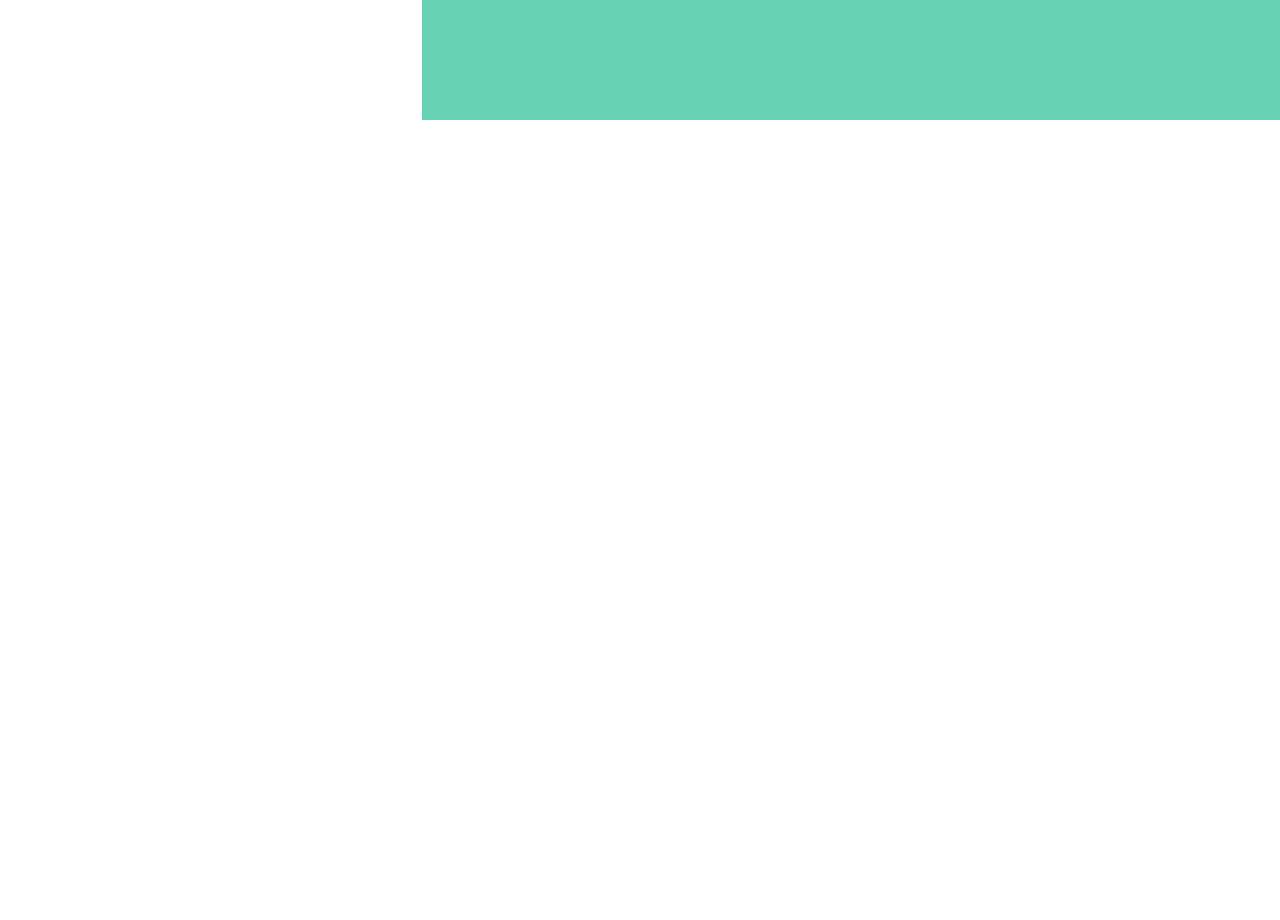
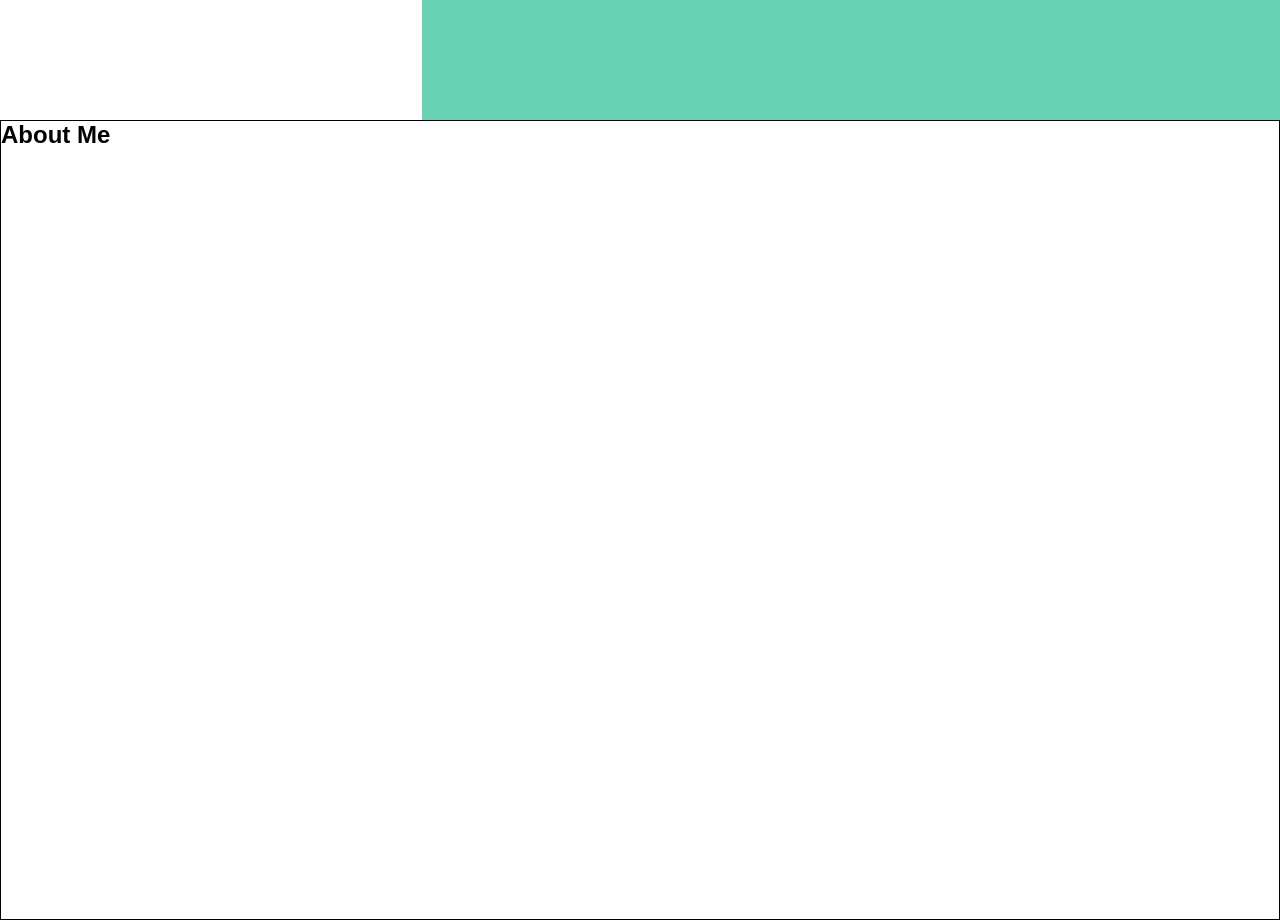
Before and after one commit to sidhant6393/Portfolio, a React (Create React App) app: page / in a window 1280 px wide. Shown: the part 680-1600 px from the top of the page. Before the commit the page ends 800 px from the top, so only its background shows below. Built offline with nearby package versions, Linux system fonts and the light colour scheme; a web font is replaced by a local one.

Commit message:
Added internal linking for about section and custome scrolling function

```diff
--- a/package.json
+++ b/package.json
@@ -11,6 +11,7 @@
     "react-dom": "^17.0.2",
     "react-lottie": "^1.2.3",
     "react-router-dom": "^5.3.0",
+    "react-router-hash-link": "^2.4.3",
     "react-scripts": "4.0.3",
     "styled-components": "^5.3.1",
     "web-vitals": "^1.1.2"
--- a/src/App.js
+++ b/src/App.js
@@ -1,48 +1,51 @@
-import { useEffect, useState } from "react";
-import Lottie from "react-lottie";
-import animationData from "./utils/preloader-animation-data.json";
-import { ThemeProvider } from "styled-components";
-import { lightTheme, darkTheme } from "./styles/theme";
+// import { useEffect, useState } from "react";
+// import Lottie from "react-lottie";
+// import animationData from "./utils/preloader-animation-data.json";
+// import { ThemeProvider } from "styled-components";
+// import { lightTheme, darkTheme } from "./styles/theme";
 
-import { SectionOne } from "./components/SectionOne"; // temp
+import { Routes } from "./routes/Routes";
 
-const lottieOption = {
-    loop: false,
-    autoplay: true,
-    animationData: animationData,
-    rendererSettings: {
-        preserveAspectRatio: "xMidYMid slice",
-    },
-};
+// import { SectionOne } from "./components/SectionOne"; // temp
+
+// const lottieOption = {
+//     loop: false,
+//     autoplay: true,
+//     animationData: animationData,
+//     rendererSettings: {
+//         preserveAspectRatio: "xMidYMid slice",
+//     },
+// };
 
 function App() {
-    const [loding, setLoding] = useState(true);
-    const [theme, setTheme] = useState(lightTheme);
+    //     const [loding, setLoding] = useState(true);
+    //     const [theme, setTheme] = useState(lightTheme);
 
-    useEffect(() => {
-        setTimeout(() => {
-            setLoding(false);
-        }, 5000);
-    }, []);
+    //     useEffect(() => {
+    //         setTimeout(() => {
+    //             setLoding(false);
+    //         }, 5000);
+    //     }, []);
 
     return (
-        <ThemeProvider theme={theme}>
-            {loding ? (
-                <div
-                    style={{
-                        height: "100vh",
-                        display: "flex",
-                        alignItems: "center",
-                        justifyContent: "center",
-                        background: theme.bg,
-                    }}
-                >
-                    <Lottie options={lottieOption} height={300} width={300} />
-                </div>
-            ) : (
-                <SectionOne theme={theme} setTheme={setTheme} />
-            )}
-        </ThemeProvider>
+        // <ThemeProvider theme={theme}>
+        //     {loding ? (
+        //         <div
+        //             style={{
+        //                 height: "100vh",
+        //                 display: "flex",
+        //                 alignItems: "center",
+        //                 justifyContent: "center",
+        //                 background: theme.bg,
+        //             }}
+        //         >
+        //             <Lottie options={lottieOption} height={300} width={300} />
+        //         </div>
+        //     ) : (
+        //         <SectionOne theme={theme} setTheme={setTheme} />
+        //     )}
+        // </ThemeProvider>
+        <Routes />
     );
 }
 
--- a/src/components/HomeContent.js
+++ b/src/components/HomeContent.js
@@ -53,6 +53,11 @@ const Resume = styled.button`
     display: grid;
     align-items: center;
     justify-content: center;
+
+    > a{
+        height: fit-content;
+        transform: translateY(-3px)
+    }
 `;
 
 export const HomeContent = () => {
--- a/src/components/Navbar.js
+++ b/src/components/Navbar.js
@@ -6,6 +6,8 @@ import gsap from "gsap";
 import { useEffect, useRef, useState } from "react";
 import { darkTheme, lightTheme } from "../styles/theme";
 import { breakPoint } from "../utils/breakPoints";
+import { HashLink } from "react-router-hash-link";
+import { scrollWithOffset } from "../utils/scrollWithOffset";
 
 const NavBarContainer = styled.div`
     height: 80px;
@@ -186,7 +188,14 @@ export const Navbar = ({ theme, setTheme }) => {
                 <div className="nav-toggle-container">
                     <div className="links">
                         <span>
-                            <Link to="#about-me">About Me</Link>
+                            <HashLink
+                                to="/#about-me"
+                                activeClassName="selected"
+                                activeStyle={{ color: 'red' }}
+                                scroll={el => scrollWithOffset(el)}
+                            // etc...
+                            >About Me</HashLink>
+                            {/* <Link to="#about-me">About Me</Link> */}
                         </span>
                         <span>
                             <Link to="#projects">Projects</Link>
@@ -268,6 +277,6 @@ export const Navbar = ({ theme, setTheme }) => {
                     </div>
                 </div>
             </div>
-        </NavBarContainer>
+        </NavBarContainer >
     );
 };
--- /dev/null
+++ b/src/components/about/About.js
@@ -0,0 +1,19 @@
+import React from 'react'
+
+import styled from 'styled-components'
+
+const AboutContainer = styled.section`
+    height: 100vh;
+    border: 1px solid #000;
+`
+
+export const About = () => {
+    return (
+        <AboutContainer>
+
+
+            <h2 id="about-me">About Me</h2>
+
+        </AboutContainer>
+    )
+}
--- /dev/null
+++ b/src/routes/Routes.js
@@ -0,0 +1,67 @@
+import { Route, Switch } from "react-router"
+import { SectionOne } from "../components/SectionOne"
+
+
+import { useEffect, useState } from "react";
+import Lottie from "react-lottie";
+import animationData from "../utils/preloader-animation-data.json";
+import { ThemeProvider } from "styled-components";
+import { lightTheme, darkTheme } from "../styles/theme";
+import { About } from "../components/about/About";
+
+
+const lottieOption = {
+    loop: false,
+    autoplay: true,
+    animationData: animationData,
+    rendererSettings: {
+        preserveAspectRatio: "xMidYMid slice",
+    },
+};
+
+export const Routes = () => {
+
+    const [loding, setLoding] = useState(true);
+    const [theme, setTheme] = useState(lightTheme);
+
+    useEffect(() => {
+        setTimeout(() => {
+            setLoding(false);
+        }, 5000);
+    }, []);
+
+    return (
+        <Switch>
+            <Route path="/" exact>
+                <ThemeProvider theme={theme}>
+                    {loding ? (
+                        <div
+                            style={{
+                                height: "100vh",
+                                display: "flex",
+                                alignItems: "center",
+                                justifyContent: "center",
+                                background: theme.bg,
+                            }}
+                        >
+                            <Lottie options={lottieOption} height={300} width={300} />
+                        </div>
+                    ) : (
+                        <>
+                            <SectionOne theme={theme} setTheme={setTheme} />
+                            <About />
+                        </>
+
+                    )}
+                </ThemeProvider>
+            </Route>
+            <Route>
+                <>
+                    <h1>404</h1>
+                    <p>Page not fount</p>
+                </>
+            </Route>
+        </Switch>
+    );
+
+}
--- /dev/null
+++ b/src/utils/scrollWithOffset.js
@@ -0,0 +1,5 @@
+export const scrollWithOffset = (el, offset) => {
+    const yCoordinate = el.getBoundingClientRect().top + window.pageYOffset;
+    const yOffset = offset || 0;
+    window.scrollTo({ top: yCoordinate + yOffset, behavior: 'smooth' });
+}
```
Also changed, not shown: 1 other file (tests, documents, lock files or other folders).
